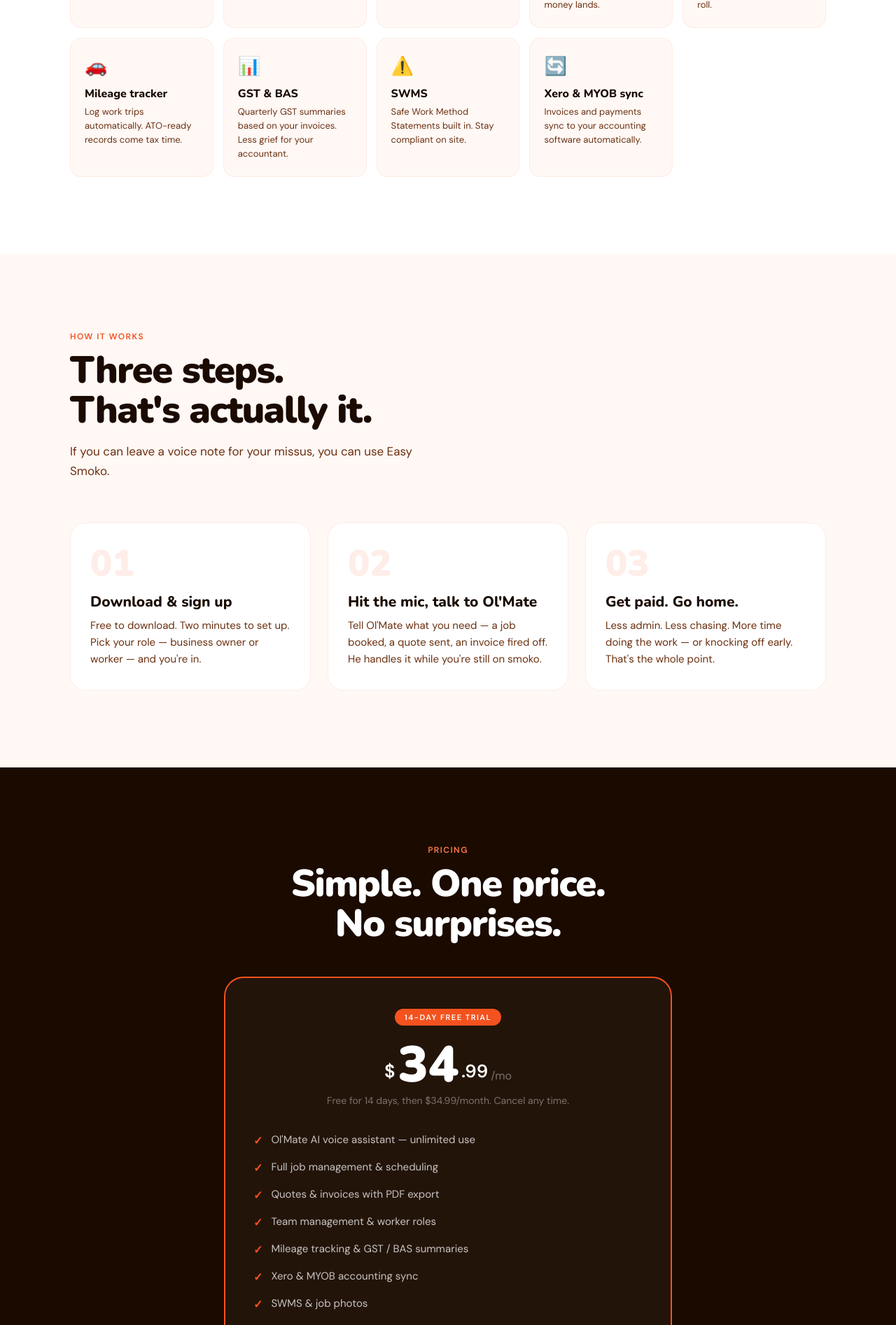
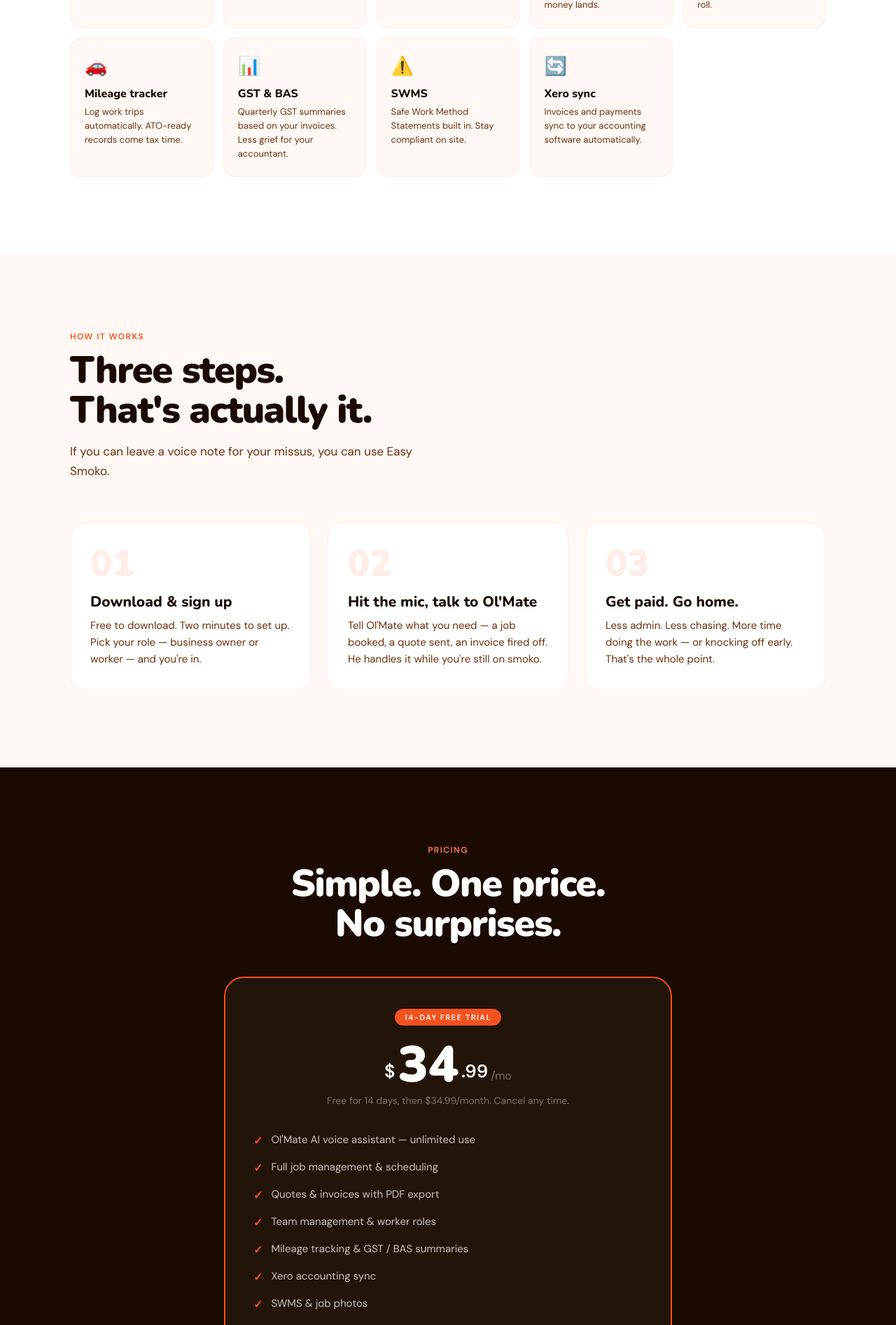
Before and after one commit to fmigliaccio95/easysmoko, a plain HTML site: page index.html in a window 1280 px wide. Shown: the part 3060-4954 px from the top of the page at 70% size. Drawn offline with nearby package versions, Linux system fonts and the light colour scheme.

Commit message:
Update index.html

```diff
--- a/index.html
+++ b/index.html
@@ -320,7 +320,7 @@
       </div>
       <div class="app-card reveal">
         <div class="app-card-icon">🔄</div>
-        <h3>Xero &amp; MYOB sync</h3>
+        <h3>Xero sync</h3>
         <p>Invoices and payments sync to your accounting software automatically.</p>
       </div>
     </div>
@@ -373,7 +373,7 @@
         <li>Quotes &amp; invoices with PDF export</li>
         <li>Team management &amp; worker roles</li>
         <li>Mileage tracking &amp; GST / BAS summaries</li>
-        <li>Xero &amp; MYOB accounting sync</li>
+        <li>Xero accounting sync</li>
         <li>SWMS &amp; job photos</li>
         <li>Sign in with Apple</li>
       </ul>
```
